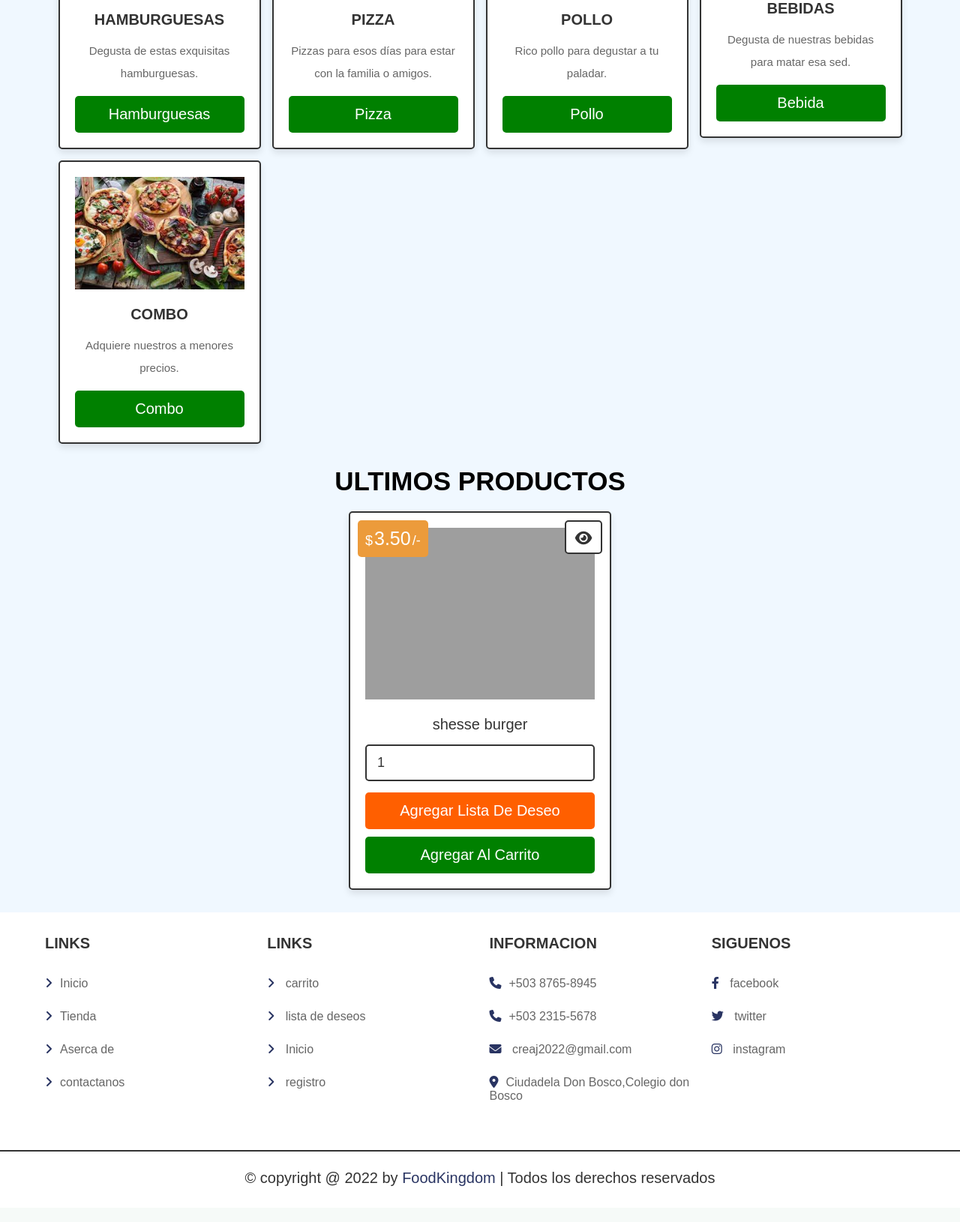
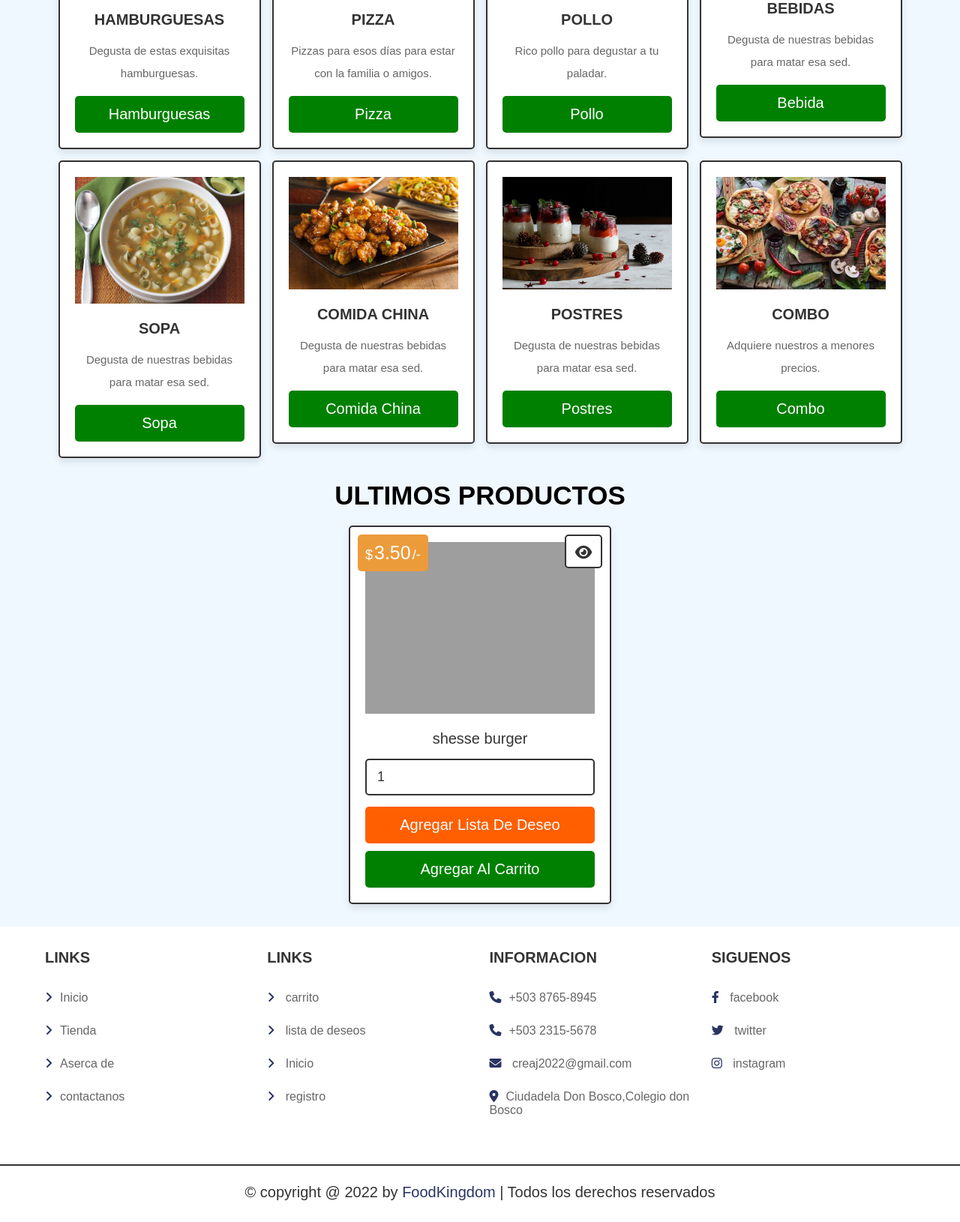
Before and after one commit to Foodcdb/CREAJ, a PHP site: page /home.php in a window 1280 px wide. Shown: the part 838-2468 px from the top of the page at 75% size. Before the commit the page ends 2420 px from the top, so only its background shows below. Run offline with PHP 8.4, Linux system fonts and the light colour scheme; a user stored in the database is signed in; data comes from the database, SQL or seed files in the repository; data that the repository does not hold is empty; some libraries are stand-ins or nearby versions; grey boxes are pictures that could not be loaded.

Commit message:
nuevas categorias
agregadas categorias

```diff
--- a/admin_products.php
+++ b/admin_products.php
@@ -105,6 +105,9 @@ if(isset($_GET['delete'])){
                <option value="pizzas">Pizzas</option>
                <option value="Pollo">Pollo</option>
                <option value="Bebidas">Bebidas</option>
+               <option value="Sopa">Sopas</option>
+               <option value="China">Comida China</option>
+               <option value="Postres">Postres</option>
                <option value="Combo">Combo</option>
          </select>
          </div>
--- a/home.php
+++ b/home.php
@@ -161,6 +161,27 @@ if(isset($_POST['add_to_cart'])){
       </div>
 
       <div class="box">
+         <img src="images/sopi.jpg" alt="">
+         <h3>Sopa</h3>
+         <p>Degusta de nuestras bebidas para matar esa sed.</p>
+         <a href="category.php?category=Sopa" class="btn">Sopa</a>
+      </div>
+
+      <div class="box">
+         <img src="images/china.jpg" alt="">
+         <h3>Comida china</h3>
+         <p>Degusta de nuestras bebidas para matar esa sed.</p>
+         <a href="category.php?category=China" class="btn">Comida china</a>
+      </div>
+
+      <div class="box">
+         <img src="images/postres.jpg" alt="">
+         <h3>Postres</h3>
+         <p>Degusta de nuestras bebidas para matar esa sed.</p>
+         <a href="category.php?category=Postres" class="btn">Postres</a>
+      </div>
+
+      <div class="box">
          <img src="images/Pizza-1.jpg" alt="">
          <h3>Combo</h3>
          <p>Adquiere nuestros a menores precios.</p>
```
Also changed, not shown: images/china.jpg (added), images/postres.jpg (added), images/sopa.jpg (added), images/sopi.jpg (added), uploaded_img/Bebidas-1.jpg (added).
